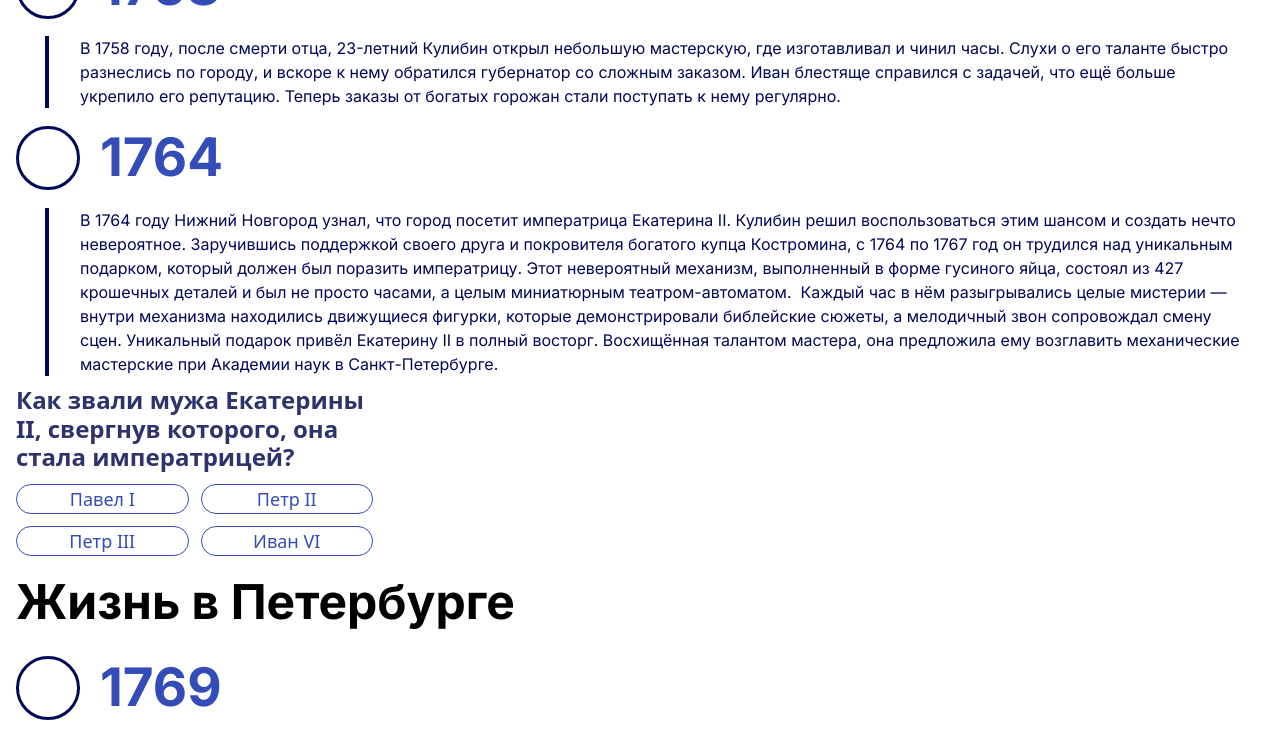
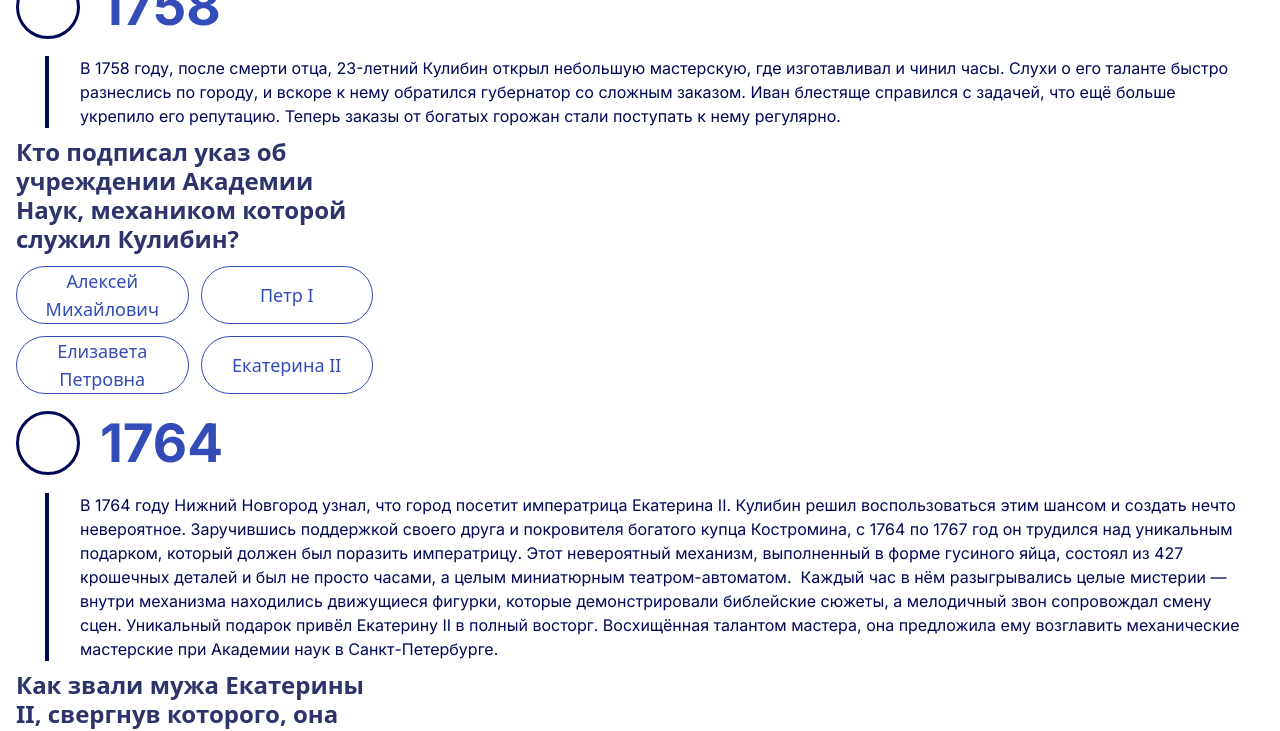
Before and after one commit to itmo-kulibin/kulibin-first, a SvelteKit app: page /biography in a window 1280 px wide. Shown: the part 1460-2191 px from the top of the page. Built offline with nearby package versions, Linux system fonts and the light colour scheme.

Commit message:
Some fixes

```diff
--- a/src/lib/components/QuizAnswer.svelte
+++ b/src/lib/components/QuizAnswer.svelte
@@ -30,6 +30,7 @@
     }
     .QuizButton {
         width: 172.5px;
+        min-height: 40px;
         /* height: 40px; */
         gap: 8px;
         border-radius: 100px;
--- a/src/routes/biography/+page.svelte
+++ b/src/routes/biography/+page.svelte
@@ -190,6 +190,11 @@
                 </div>
             </BiographyPoint>
         </div></li>
+        <li>
+            <div class="question">
+                <Quiz data={data[5]}/>
+            </div>
+        </li>
         <li><div class="bio-node">
             <BiographyPoint year=1764>
                 <div class="bio-text-container">
@@ -307,6 +312,11 @@
                 </div>
             </BiographyPoint>
         </div></li>
+        <li>
+            <div class="question">
+                <Quiz data={data[6]}/>
+            </div>
+        </li>
     </ul>
 </div>
 
```
